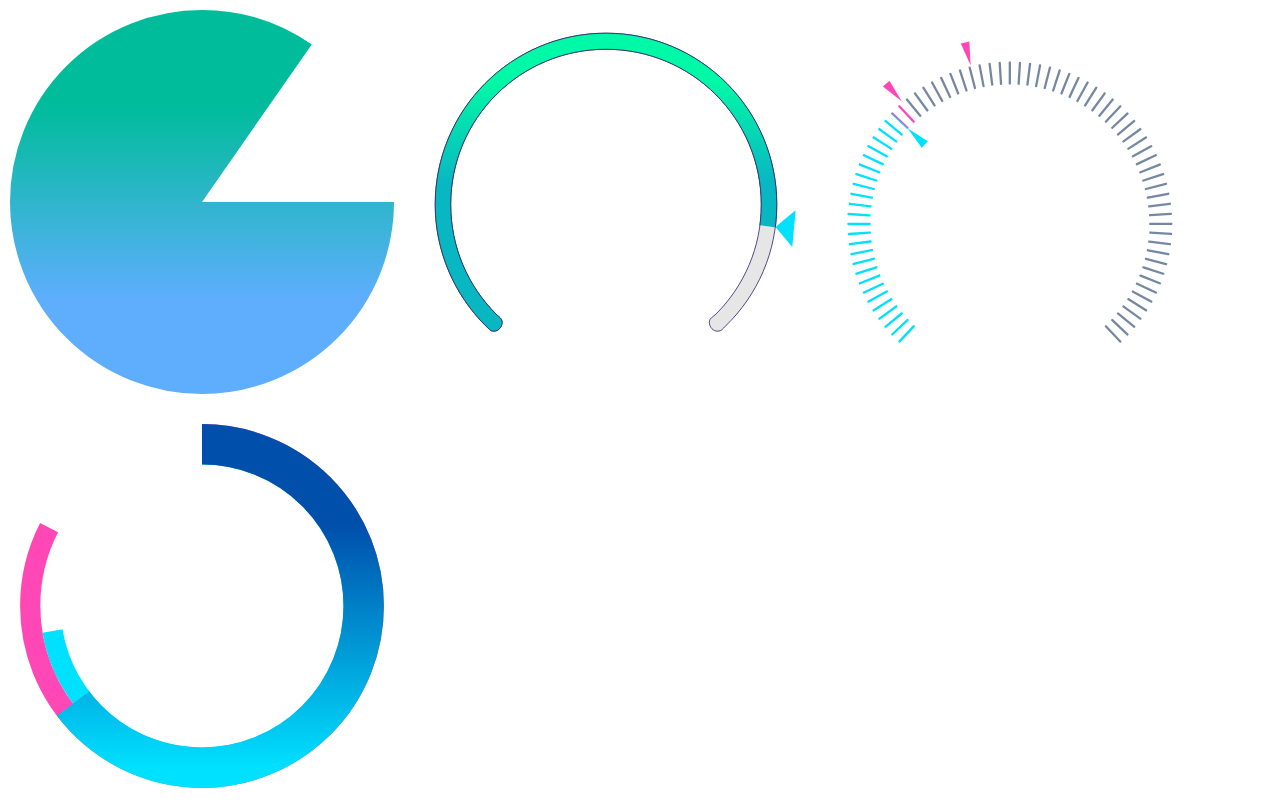
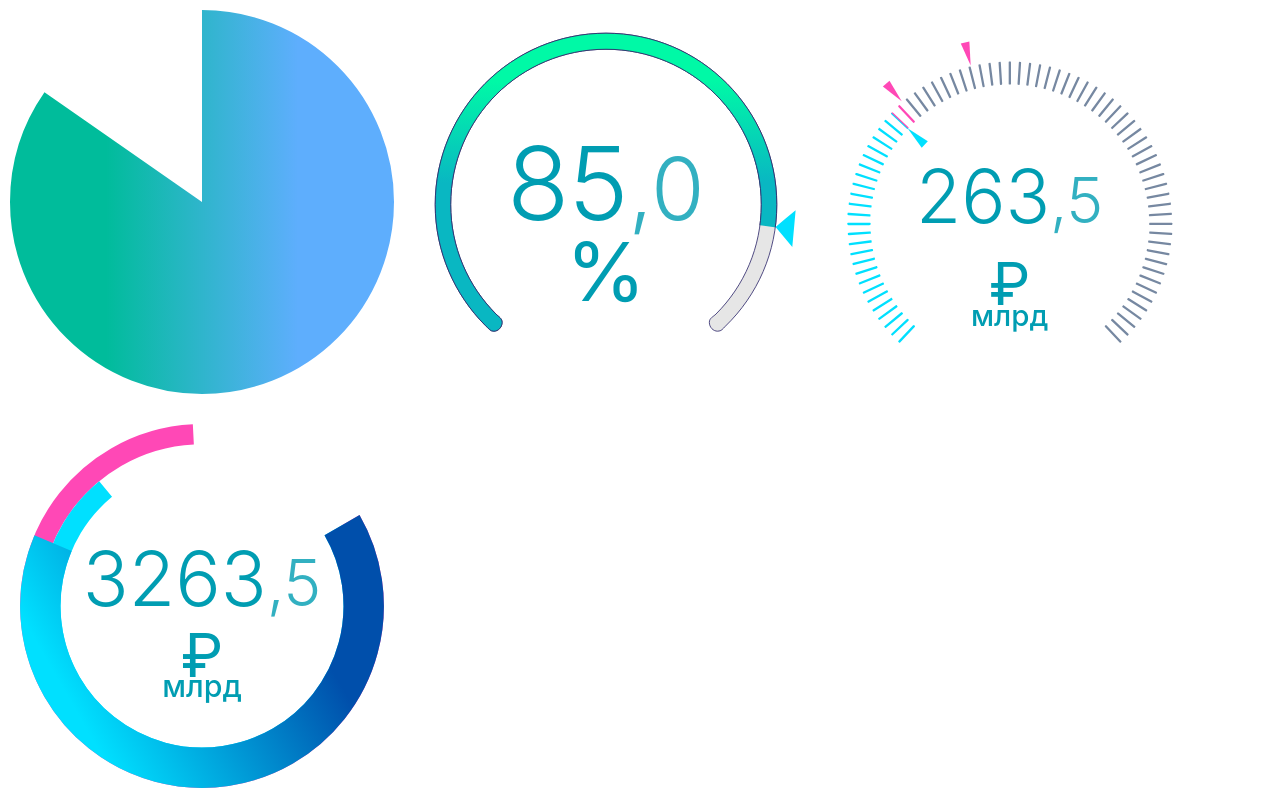
Before and after one commit to elantsev/SandClocks, a React (Create React App) app: page / in a window 1280 px wide. Built offline with nearby package versions, Linux system fonts and the light colour scheme.

Commit message:
+ значения внутри

```diff
--- a/src/App.js
+++ b/src/App.js
@@ -34,10 +34,10 @@ function App () {
         data2={{ date: '30.09.17', value: 142.1 }} /> */}
 
       {/* <SandClockSVG value={0.65} height="100" width="60" /> */}
-      <PieChart startDegree={90} value={0.85} color={'url(#gradient)'} />
+      <PieChart startDegree={0} value={0.85} color={'url(#gradient)'} />
       <Tachometer value={0.85} />
-      <Tachometer3 value1={0.33} value2={0.35} value3={0.45} />
-      <DonutChart3 startDegree={0} value1={0.65} value2={0.7} value3={0.85} />
+      <Tachometer3 value1={0.33} value2={0.35} value3={0.45} text={263.5} units={['₽', 'млрд']} />
+      <DonutChart3 startDegree={60} value1={0.65} value2={0.7} value3={0.85} text={"3263.5"} units={['₽', 'млрд']} />
     </div>
   );
 }
--- a/src/components/DonutChart3.jsx
+++ b/src/components/DonutChart3.jsx
@@ -5,21 +5,21 @@ const DonutChart3 = ({
   value1 = 0.1,
   value2 = 0.6,
   value3 = 1,
+  text,
+  units = ["м³", "млрд"],
   ...props
 }) => {
+  const int = Math.trunc(text);
+  const frac = Math.abs((text % 1).toFixed(1) * 10);
   return (
-    <svg
-      fill="none"
-      transform={`rotate(${startDegree - 90} 0 0)`}
-      viewBox="0 0 38 38"
-      {...props}
-    >
+    <svg fill="none" viewBox="0 0 38 38" {...props}>
       <defs>
         <linearGradient id="paint1_linear12" x1="0%" y1="0%" x2="75%" y2="0%">
           <stop stopColor="#00E0FF" />
           <stop offset="1" stopColor="#004FAB" />
         </linearGradient>
       </defs>
+      <g transform={`rotate(${startDegree - 90} 19 19)`}>
         <circle
           cx="19"
           cy="19"
@@ -44,6 +44,28 @@ const DonutChart3 = ({
           strokeWidth="4"
           strokeDasharray={[value1 * 100, 100]}
         ></circle>
+      </g>
+      <text
+        x="19"
+        y="19"
+        fill="#009DB2"
+        textAnchor="middle"
+        fontSize="7.5"
+        fontWeight="300"
+      >
+        {int}
+        <tspan fontSize="0.85em" opacity={0.8}>
+          ,{frac}
+        </tspan>
+      </text>
+      <text fill="#009DB2" textAnchor="middle" fontSize="6">
+        <tspan x="19" y="26">
+          {units[0]}
+        </tspan>
+        <tspan x="19" y="28" fontSize="3" fontWeight="500">
+          {units[1]}
+        </tspan>
+      </text>
     </svg>
   );
 };
--- a/src/components/Tachometer.jsx
+++ b/src/components/Tachometer.jsx
@@ -1,6 +1,9 @@
 import React from "react";
 
 function Tachometer({ value }) {
+  const int = Math.trunc(value * 100);
+  const frac = Math.abs(((value * 100) % 1).toFixed(1) * 10);
+
   return (
     <svg xmlns="http://www.w3.org/2000/svg" fill="none" viewBox="-50 0 941 914">
       {/* нижняя, серая шкала */}
@@ -30,6 +33,23 @@ function Tachometer({ value }) {
         clipRule="evenodd"
         transform={`rotate(${value * 279.5 + 209} 420.5 463)`}
       ></path>
+
+      <text
+        x="420"
+        y="500"
+        fill="#009DB2"
+        textAnchor="middle"
+        fontSize="250"
+        fontWeight="300"
+      >
+        {int}
+        <tspan fontSize="0.85em" opacity={0.8}>
+          ,{frac}
+        </tspan>
+      </text>
+      <text x="420" y="700" fill="#009DB2" textAnchor="middle" fontSize="200">
+        %
+      </text>
 
       <defs>
         <defs>
--- a/src/components/Tachometer3.jsx
+++ b/src/components/Tachometer3.jsx
@@ -1,6 +1,16 @@
 import React from "react";
 
-const Tachometer3 = ({ value1, value2, value3, ...props }) => {
+const Tachometer3 = ({
+  value1,
+  value2,
+  value3,
+  text,
+  units = ["м³", "млрд"],
+  ...props
+}) => {
+  const int = Math.trunc(text);
+  const frac = Math.abs((text % 1).toFixed(1) * 10);
+
   return (
     <svg fill="none" viewBox="-100 0 1303 1159" {...props}>
       <g mask="url(#cut-off)">
@@ -55,6 +65,27 @@ const Tachometer3 = ({ value1, value2, value3, ...props }) => {
         fill="#FF48B6"
         transform={`rotate(${value3 * 275 - 137.5} 550 655)`}
       />
+      <text
+        x="550"
+        y="650"
+        fill="#009DB2"
+        textAnchor="middle"
+        fontSize="250"
+        fontWeight="300"
+      >
+        {int}
+        <tspan fontSize="0.85em" opacity={0.8}>
+          ,{frac}
+        </tspan>
+      </text>
+      <text fill="#009DB2" textAnchor="middle" fontSize="200">
+        <tspan x="550" y="930">
+          {units[0]}
+        </tspan>
+        <tspan x="550" y="1000" fontSize="100" fontWeight="500">
+          {units[1]}
+        </tspan>
+      </text>
 
       <defs>
         <mask id="cut-off">
```
Lines whose indentation alone changed are shown as unchanged.
